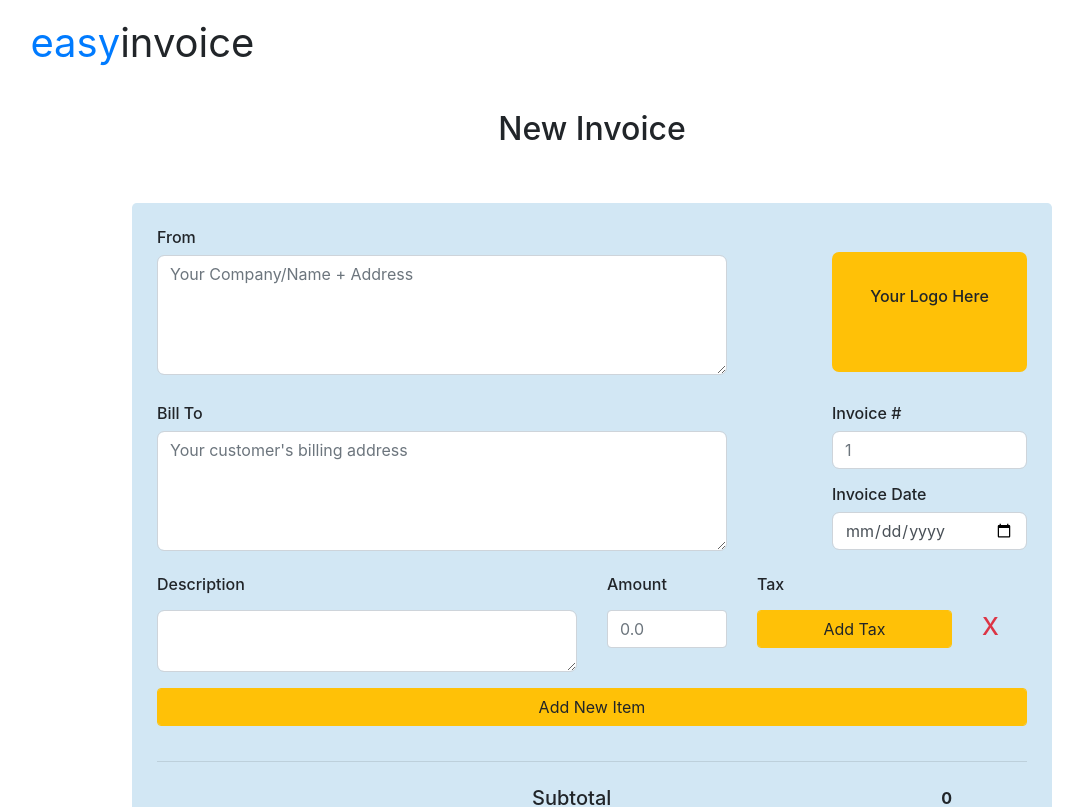
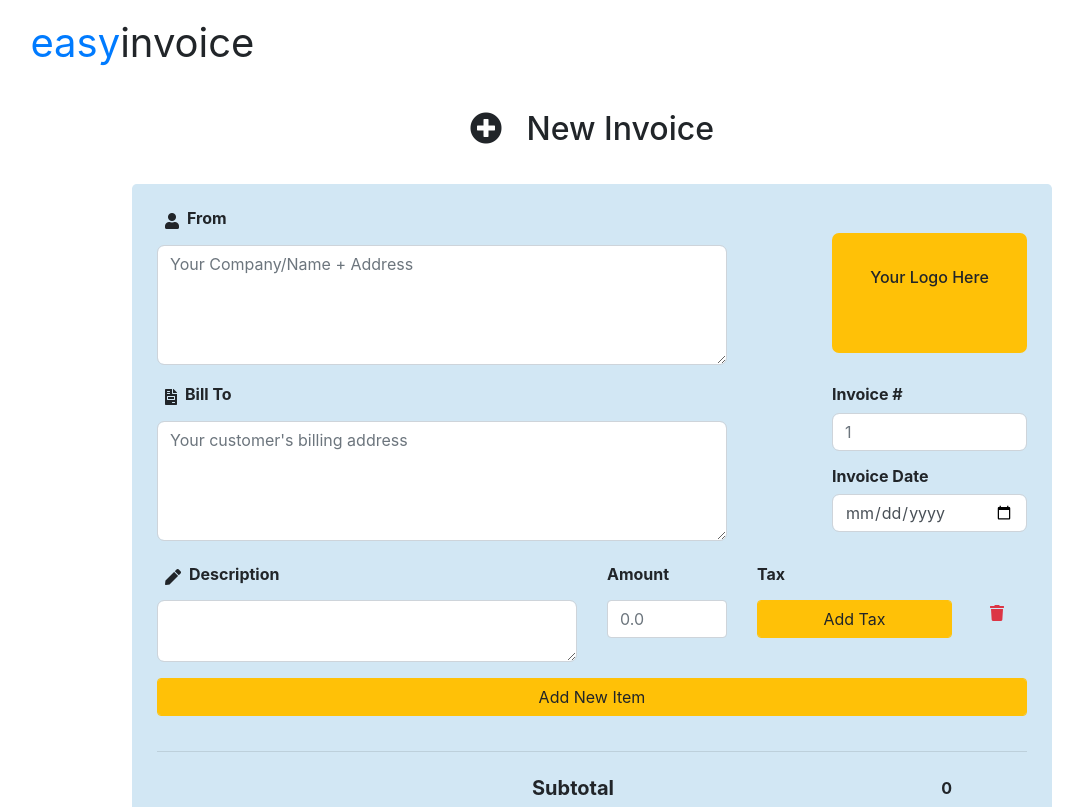
Before and after one commit to juliusvdw/custom-invoice-generator, a React (Create React App) app in the folder client/: page /pdf in a window 1280 px wide. Shown: the top 807 px of the page, without its empty margins (48-1131 px from the left). Built offline with nearby package versions, Linux system fonts and the light colour scheme.

Commit message:
Form styling modified + FA icons added

```diff
--- a/client/public/index.html
+++ b/client/public/index.html
@@ -3,6 +3,12 @@
   <head>
     <meta charset="utf-8" />
     <link rel="icon" href="%PUBLIC_URL%/favicon.ico" />
+    <link
+      rel="stylesheet"
+      href="https://cdnjs.cloudflare.com/ajax/libs/font-awesome/5.14.0/css/all.min.css"
+      integrity="sha512-1PKOgIY59xJ8Co8+NE6FZ+LOAZKjy+KY8iq0G4B3CyeY6wYHN3yt9PW0XpSriVlkMXe40PTKnXrLnZ9+fkDaog=="
+      crossorigin="anonymous"
+    />
     <link
       rel="stylesheet"
       href="https://stackpath.bootstrapcdn.com/bootstrap/4.3.1/css/bootstrap.min.css"
--- a/client/src/App.css
+++ b/client/src/App.css
@@ -14,3 +14,7 @@
 .btn:hover {
   cursor: pointer;
 }
+
+.delete:hover {
+  cursor: pointer;
+}
--- a/client/src/components/form/Form.js
+++ b/client/src/components/form/Form.js
@@ -38,9 +38,15 @@
         <div className="jumbotron " style={jumboStyle}>
           <div className="row">
             <div className="col-lg-8 col-md-8 col-sm-8 text-left">
-              <h6>From</h6>
+              <div className="d-flex">
+                <i class="fas fa-user pl-2 pr-2 pt-1"></i>
+                <h6>
+                  <strong>From</strong>
+                </h6>
+              </div>
+
               <textarea
-                className="form-control "
+                className="form-control mt-2"
                 placeholder="Your Company/Name + Address"
                 style={textAreaStyle}
                 value={from}
@@ -58,9 +64,14 @@
           </div>
           <div className="row">
             <div className="col-lg-8 col-md-8 col-sm-8 text-left">
-              <h6>Bill To</h6>
+              <div className="d-flex">
+                <i className="fas fa-file-invoice pl-2 pr-2 pt-1"></i>
+                <h6>
+                  <strong>Bill To</strong>
+                </h6>
+              </div>
               <textarea
-                className="form-control"
+                className="form-control mt-2"
                 placeholder="Your customer's billing address"
                 style={textAreaStyle}
                 value={to}
@@ -68,7 +79,9 @@
               />
             </div>
             <div className="col-lg-3 col-md-3 col-sm-3 offset-lg-1 text-left">
-              <h6>Invoice #</h6>
+              <h6>
+                <strong>Invoice # </strong>
+              </h6>
               <input
                 type="text"
                 placeholder="1"
@@ -77,7 +90,10 @@
                 value={invoiceNo}
                 onChange={(e) => setInvoiceNo(e.target.value)}
               />
-              <h6 className="pt-3">Invoice Date</h6>
+              <h6 className="pt-3">
+                {" "}
+                <strong>Invoice Date </strong>
+              </h6>
               <input
                 type="date"
                 className="form-control"
@@ -102,7 +118,9 @@
           <div className="row mt-4">
             <div className="col-lg-6 offset-lg-5 text-left ">
               <div className="d-flex">
-                <h5>Subtotal</h5>
+                <h5>
+                  <strong>Subtotal</strong>
+                </h5>
                 <span className="ml-auto">
                   {" "}
                   <strong>{subTotal}</strong>
@@ -110,7 +128,7 @@
               </div>
               <div className="d-flex" style={{ marginTop: "30px" }}>
                 <h4>
-                  TOTAL <a href="#">ZAR</a>
+                  <strong> TOTAL </strong> <a href="#">ZAR</a>
                 </h4>
                 <span className="ml-auto">
                   <strong>3500</strong>
@@ -121,7 +139,12 @@
 
           <div className="row mt-4">
             <div className="col-lg-8 col-md-8 col-sm-8 text-left">
-              <h6>Terms and conditions</h6>
+              <div className="d-flex">
+                <i className="fas fa-copy pl-2 pr-2 pt-1"></i>
+                <h6>
+                  <strong>Terms and Conditions</strong>
+                </h6>
+              </div>
               <textarea
                 className="form-control "
                 placeholder="Any extra information to provide to customer"
@@ -146,7 +169,7 @@
 
 const jumboStyle = {
   minHeight: "60vh",
-  marginTop: "5%",
+  marginTop: "3%",
   backgroundColor: "#D2E7F4",
   padding: "25px",
   marginBottom: "5px",
--- a/client/src/components/form/Item.js
+++ b/client/src/components/form/Item.js
@@ -15,9 +15,14 @@
       <>
         <div className="row mt-4">
           <div className="col-lg-6 text-left">
-            <h6>Description</h6>
+            <div className="d-flex">
+              <i className="fas fa-pen pl-2 pr-2 pt-1"></i>
+              <h6>
+                <strong>Description</strong>
+              </h6>
+            </div>
             <textarea
-              className="form-control mt-3"
+              className="form-control mt-2"
               style={descriptionStyle}
               name="description"
               value={item.description}
@@ -25,7 +30,9 @@
             />
           </div>
           <div className="col-lg-2 text-left">
-            <h6>Amount</h6>
+            <h6>
+              <strong>Amount</strong>
+            </h6>
             <input
               type="number"
               className="form-control mt-3 "
@@ -36,16 +43,18 @@
             />
           </div>
           <div className="col-lg-3 text-left">
-            <h6>Tax</h6>
+            <h6>
+              <strong>Tax</strong>
+            </h6>
             <button className="btn btn-warning  mt-2 form-control">
               Add Tax
             </button>
           </div>
-          <div
-            className="col-lg-1 my-auto text-left"
-            onClick={() => removeItem(item.id)}
-          >
-            <h4 className="text-danger mt-3">X</h4>
+          <div className="col-lg-1 my-auto text-left">
+            <i
+              className="fas fa-trash pl-2 pr-2 pt-1 text-danger delete"
+              onClick={() => removeItem(item.id)}
+            ></i>
           </div>
         </div>
       </>
--- a/client/src/components/pages/PdfPage.js
+++ b/client/src/components/pages/PdfPage.js
@@ -10,7 +10,9 @@
       <div className="container">
         <div className="row">
           <div className="col-lg-10 mx-auto text-center">
-            <h2 style={headingStyle}>New Invoice</h2>
+            <h2 style={headingStyle}>
+              <i className="fas fa-plus-circle pr-3"></i> New Invoice
+            </h2>
           </div>
         </div>
 
```
